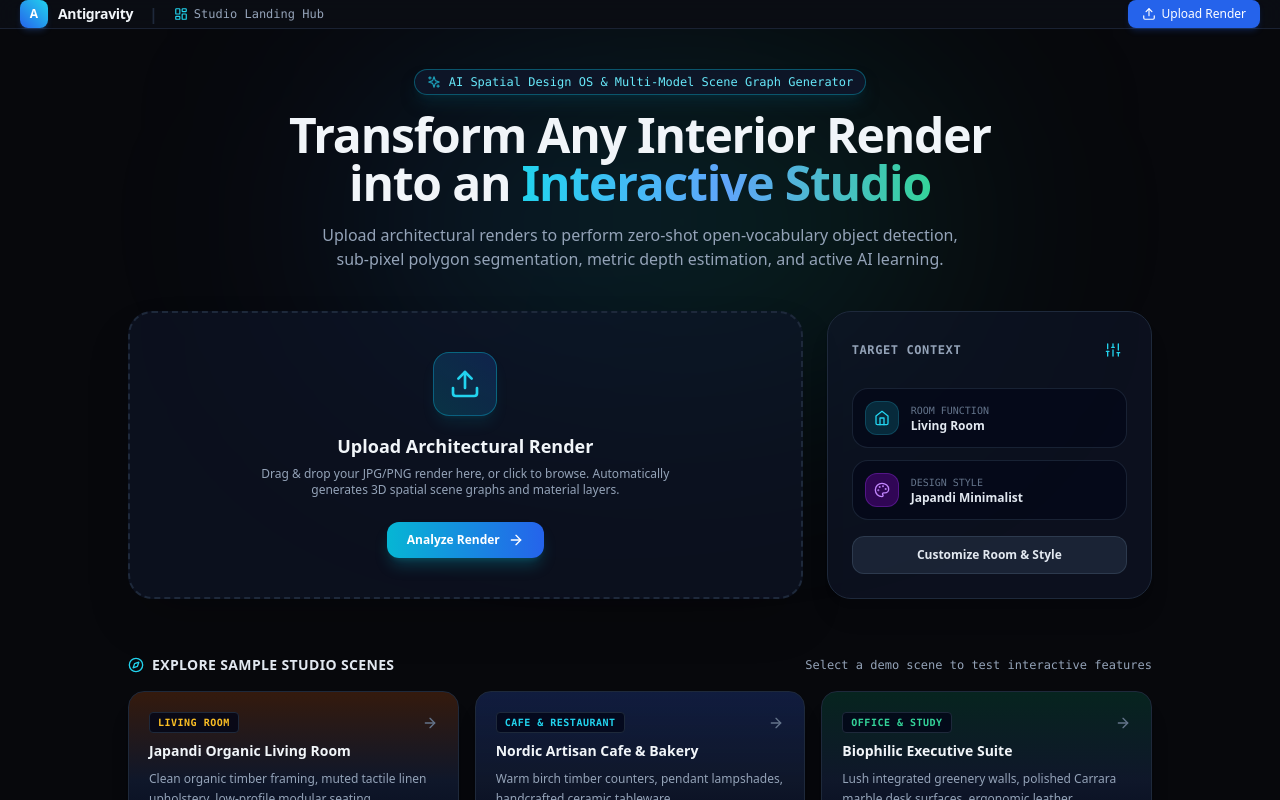
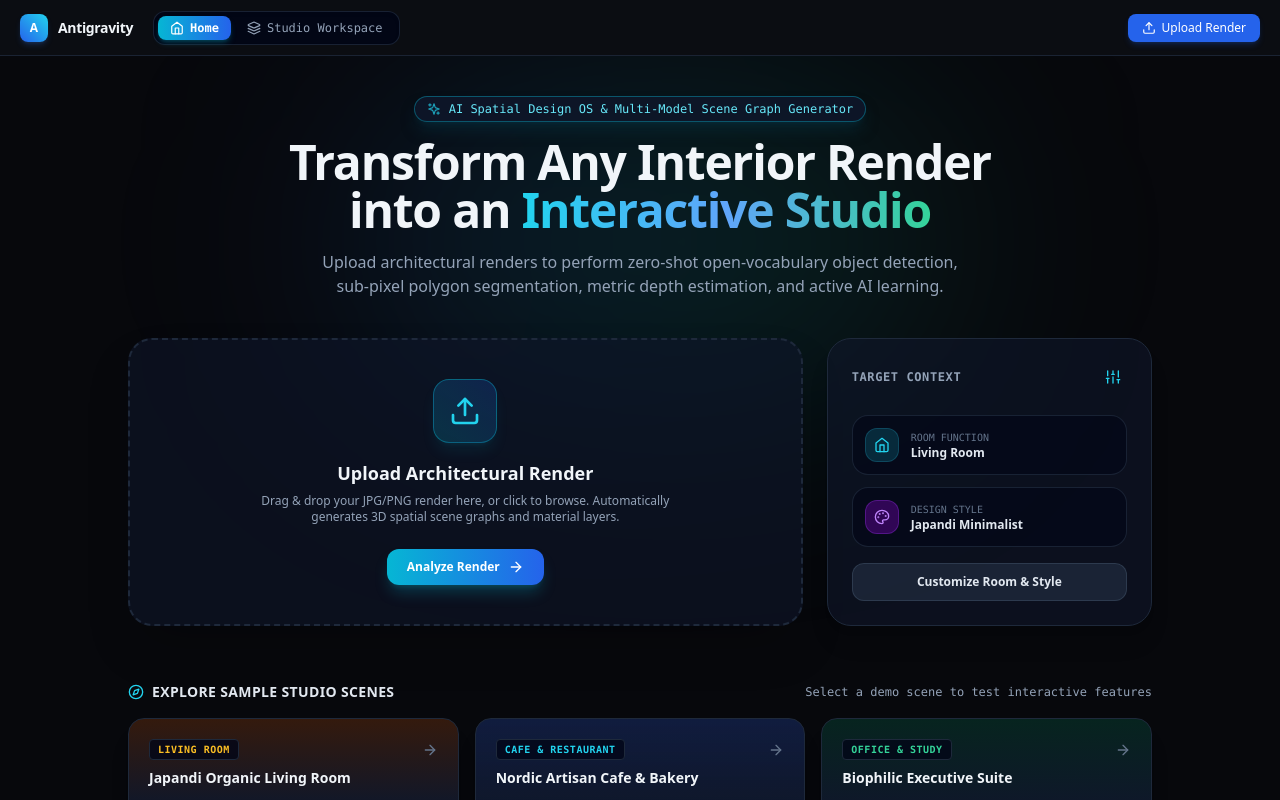
Before and after one commit to Manukyan-Andranik/desAIgn, a Next.js app in the folder frontend/: page / in a window 1280 px wide. Built offline with nearby package versions, Linux system fonts and the light colour scheme.

Commit message:
feat: enhance top header navigation with explicit page switching tabs and instant toast feedback

```diff
--- a/frontend/app/page.tsx
+++ b/frontend/app/page.tsx
@@ -275,10 +275,13 @@ export default function StudioPage() {
       />
 
       {/* Navigation & Context Selector Bar */}
-      <header className="h-13 bg-[#0c0e14]/90 border-b border-slate-800/80 px-5 flex items-center justify-between z-20 shrink-0 backdrop-blur-md">
-        <div className="flex items-center space-x-4">
+      <header className="h-14 bg-[#0c0e14]/95 border-b border-slate-800/80 px-5 flex items-center justify-between z-20 shrink-0 backdrop-blur-md">
+        <div className="flex items-center space-x-5">
           <button
-            onClick={() => setViewMode("home")}
+            onClick={() => {
+              setViewMode("home");
+              showToast("Navigated to Home Landing Hub", "Studio Navigation", "info");
+            }}
             className="flex items-center space-x-2.5 group focus:outline-none"
             title="Return to Home Dashboard"
           >
@@ -288,22 +291,47 @@ export default function StudioPage() {
             <span className="font-bold text-sm tracking-tight text-slate-100 group-hover:text-cyan-300 transition-colors">Antigravity</span>
           </button>
 
-          <span className="text-slate-800 font-bold hidden sm:inline">|</span>
+          {/* High-Visibility Page Switching Pills */}
+          <div className="flex items-center space-x-1 bg-slate-950/90 p-1 rounded-xl border border-slate-800/80 font-mono text-xs shadow-inner">
+            <button
+              onClick={() => {
+                setViewMode("home");
+                showToast("Navigated to Home Landing Hub", "Studio Navigation", "info");
+              }}
+              className={`px-3 py-1 rounded-lg transition-all flex items-center space-x-1.5 ${
+                viewMode === "home"
+                  ? "bg-gradient-to-r from-cyan-500 to-blue-600 text-white font-bold shadow-md shadow-cyan-500/25"
+                  : "text-slate-400 hover:text-slate-200"
+              }`}
+            >
+              <Home className="w-3.5 h-3.5" />
+              <span>Home</span>
+            </button>
+            <button
+              onClick={() => {
+                setViewMode("studio");
+                showToast(`Navigated to Studio Workspace (${roomType})`, "Studio Navigation", "info");
+              }}
+              className={`px-3 py-1 rounded-lg transition-all flex items-center space-x-1.5 ${
+                viewMode === "studio"
+                  ? "bg-gradient-to-r from-cyan-500 to-blue-600 text-white font-bold shadow-md shadow-cyan-500/25"
+                  : "text-slate-400 hover:text-slate-200"
+              }`}
+            >
+              <Layers className="w-3.5 h-3.5" />
+              <span>Studio Workspace</span>
+            </button>
+          </div>
 
-          {viewMode === "studio" ? (
+          {viewMode === "studio" && (
             <button
               onClick={() => setShowSetupModal(true)}
-              className="flex items-center space-x-2 bg-slate-900/90 hover:bg-slate-800 border border-slate-700/70 px-3 py-1 rounded-lg text-xs font-medium text-slate-200 transition-all shadow-sm group"
+              className="hidden md:flex items-center space-x-2 bg-slate-900/90 hover:bg-slate-800 border border-slate-700/70 px-3 py-1.5 rounded-xl text-xs font-semibold text-slate-200 transition-all shadow-sm group"
             >
               <Sliders className="w-3.5 h-3.5 text-cyan-400 group-hover:rotate-45 transition-transform" />
               <span>{roomType} • {designStyle}</span>
               <span className="text-[10px] text-cyan-400 font-mono bg-cyan-950/80 px-1.5 py-0.5 rounded border border-cyan-800/60 ml-1">Setup</span>
             </button>
-          ) : (
-            <div className="flex items-center space-x-1.5 text-xs text-slate-400 font-mono">
-              <LayoutDashboard className="w-3.5 h-3.5 text-cyan-400" />
-              <span>Studio Landing Hub</span>
-            </div>
           )}
         </div>
 
```
